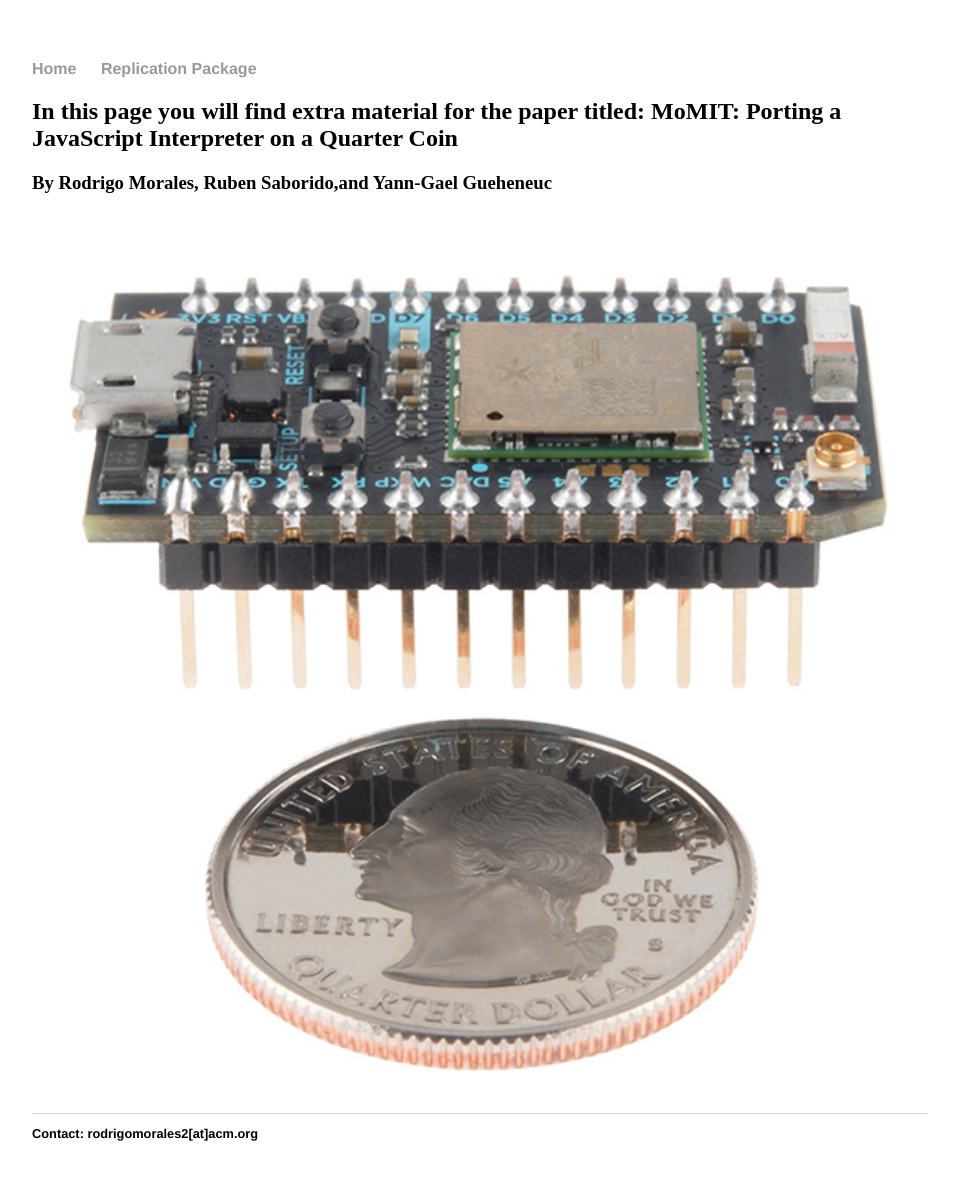
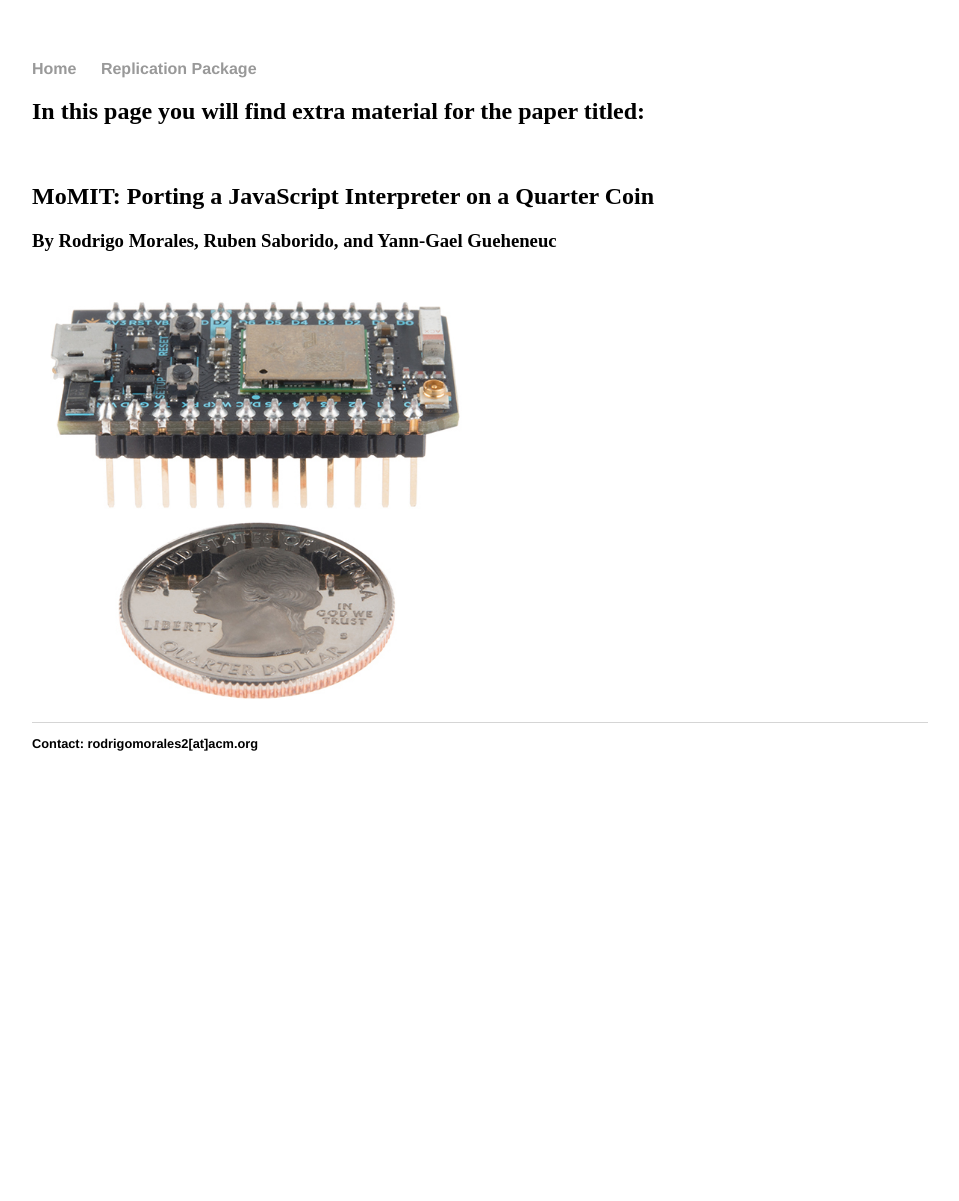
Before and after one commit to moar82/momit_data, a Jekyll site: the page built from docs/index.html, in a window 1280 px wide. Shown: the whole page, without its empty margins (160-1119 px from the left). Built offline with Jekyll 4.4.1, drawn with Linux system fonts in a browser that asks for light colours; after the commit the page ends 900 px from its top, so only the background shows below that.

Commit message:
Update index.html

```diff
--- a/docs/index.html
+++ b/docs/index.html
@@ -3,11 +3,11 @@ layout: default
 title: MoMIT
 ---
 <div class="blurb">
-<h2>In this page you will find extra material for the paper titled: MoMIT: Porting a JavaScript Interpreter on a
-Quarter Coin </h2>
+<h2>In this page you will find extra material for the paper titled: </h2><br>
+	<h2> MoMIT: Porting a JavaScript Interpreter on a Quarter Coin </h2>
 
-	<h3> By Rodrigo Morales, Ruben Saborido,and Yann-Gael Gueheneuc </h3>
-		<img src="https://moar82.github.io/momit_data/13774-04.jpg" alt="coin" style="width:100%;">
+	<h3> By Rodrigo Morales, Ruben Saborido, and Yann-Gael Gueheneuc </h3>
+		<img src="https://moar82.github.io/momit_data/13774-04.jpg" alt="coin" style="width:50%;">
 
 
 
```
